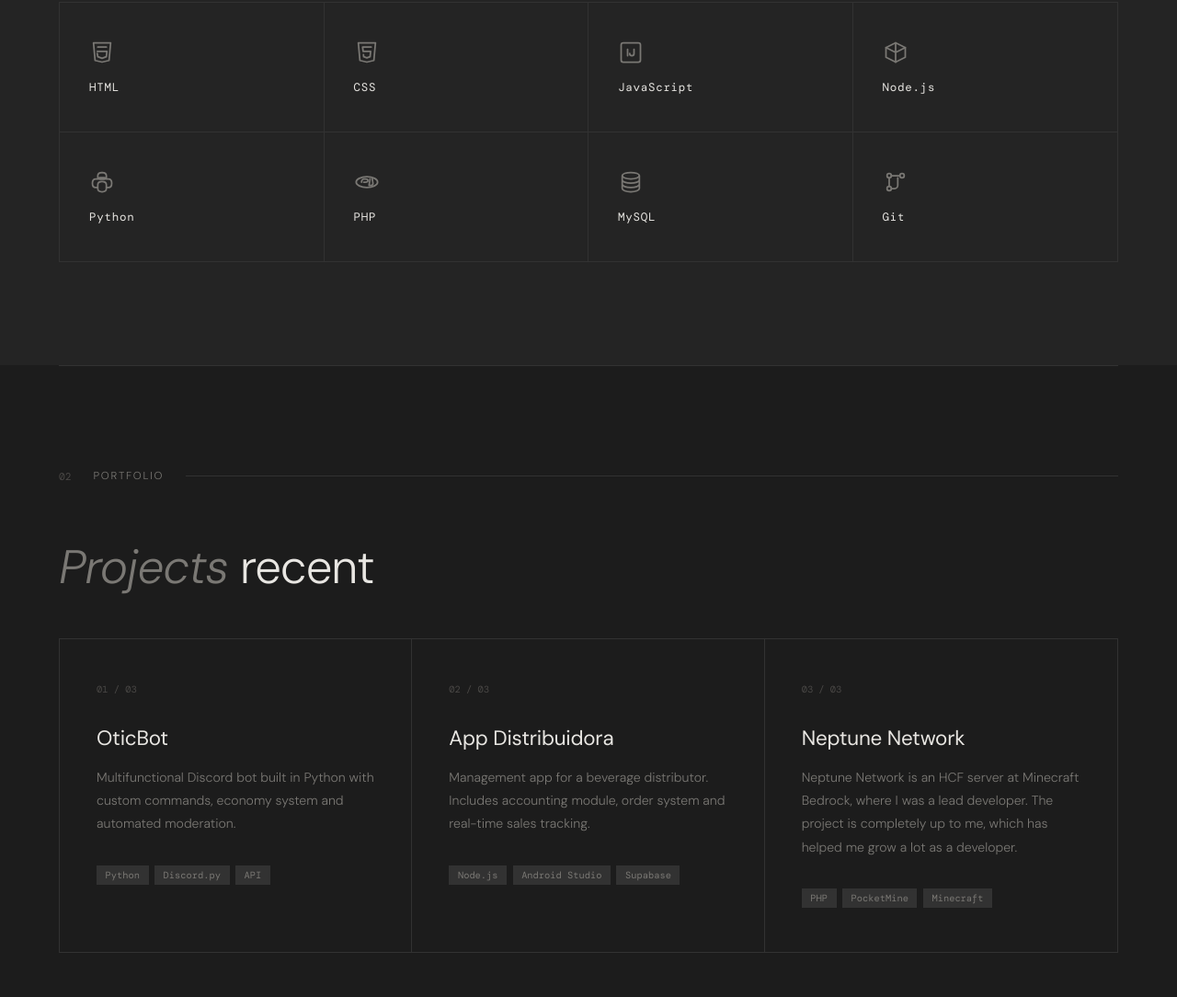
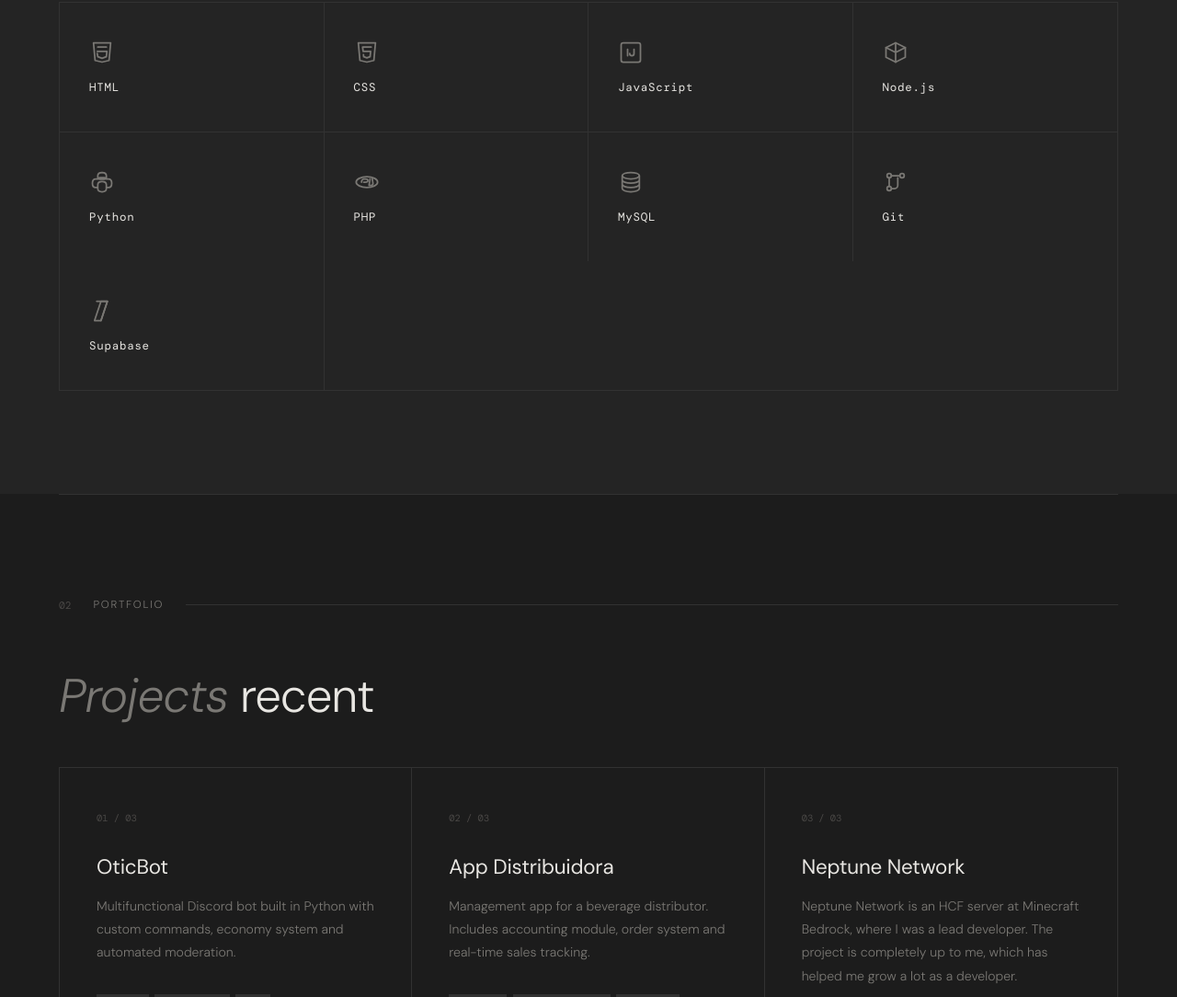
Before and after one commit to AndresD3us/AndresD3us, a website: page public/index.html in a window 1280 px wide. Shown: the part 1094-2178 px from the top of the page at 92% size. Drawn offline with nearby package versions, Linux system fonts and the light colour scheme; no server answers; a web font is replaced by a local one.

Commit message:
Update index.html

```diff
--- a/public/index.html
+++ b/public/index.html
@@ -121,6 +121,15 @@
         <svg viewBox="0 0 24 24" fill="none" stroke="currentColor" stroke-width="1.5" stroke-linecap="round" stroke-linejoin="round"><circle cx="6" cy="18" r="2"/><circle cx="18" cy="6" r="2"/><circle cx="6" cy="6" r="2"/><path d="M6 8v8M8 6h8M8 18h3a3 3 0 003-3V8"/></svg>
       </div>
       <div class="skill-name">Git</div>
+    </div>
+    <div class="skill-card">
+      <div class="skill-icon">
+        <svg viewBox="0 0 24 24" fill="none" stroke="currentColor" stroke-width="1.5" stroke-linecap="round" stroke-linejoin="round">
+          <path d="M7 3h10l-6 18H5L11 3z"/>
+          <path d="M11 3h6l-6 18"/>
+        </svg>
+      </div>
+      <div class="skill-name">Supabase</div>
     </div>
   </div>
 </section>
```
